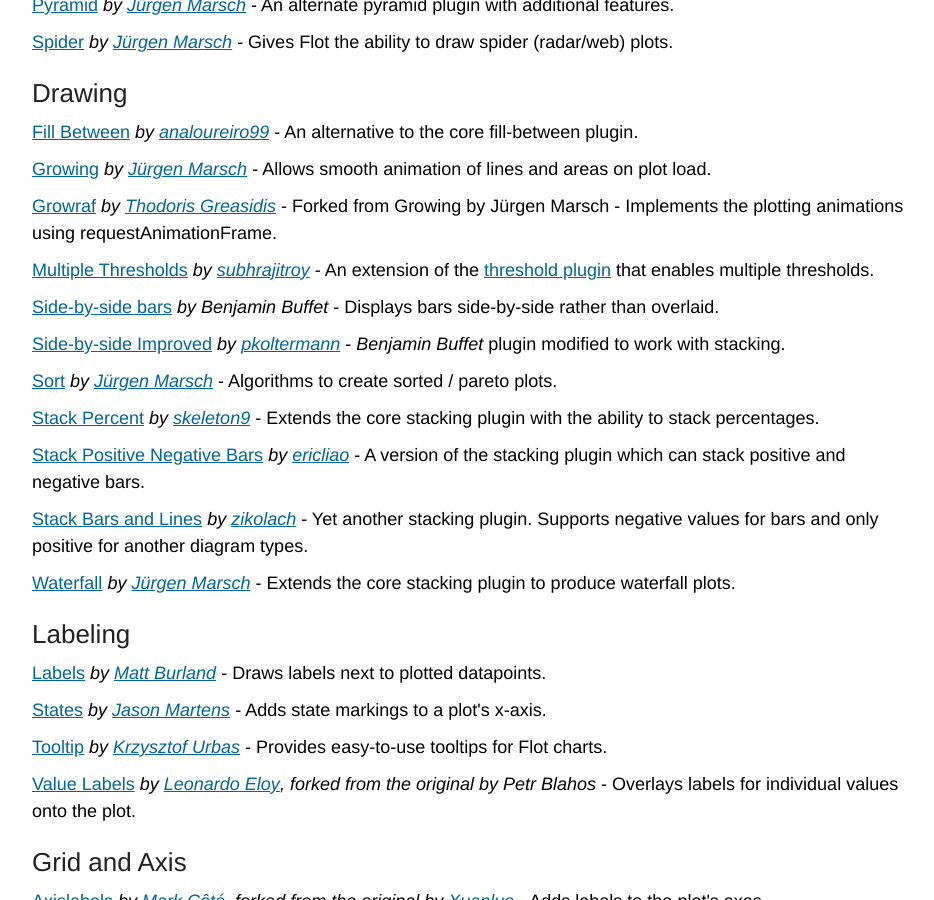
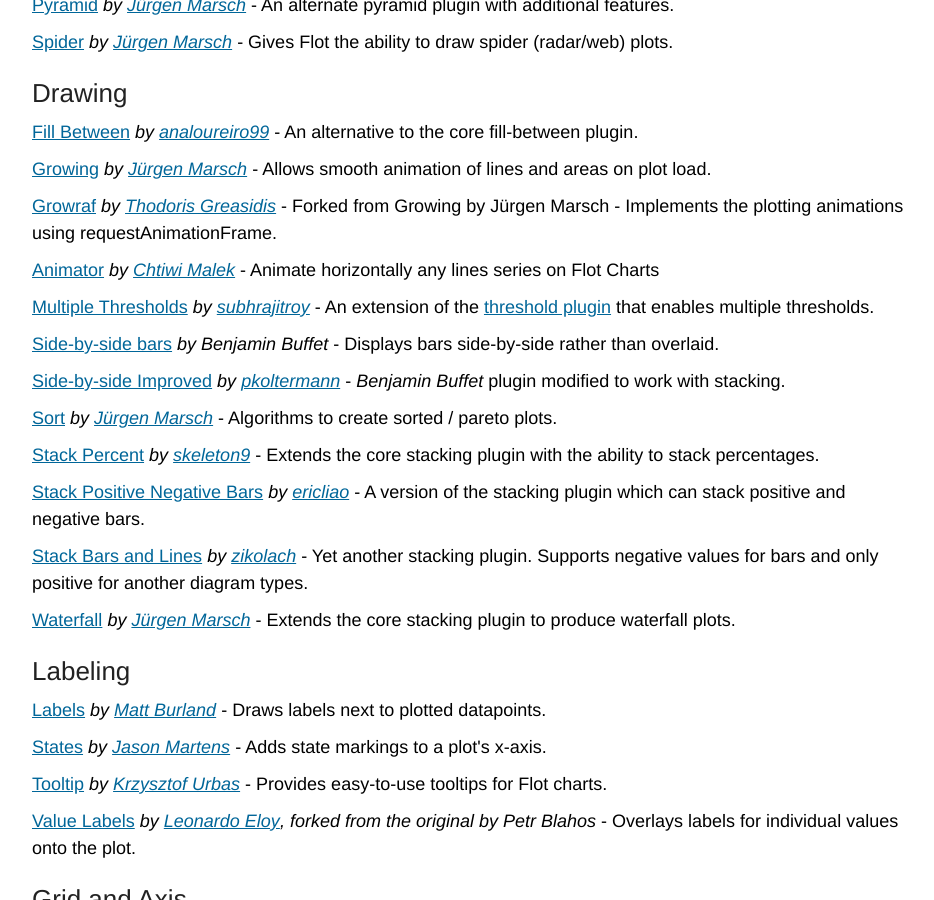
Before and after one commit to flot/flot.github.com, a Jekyll site: the page built from plugins/index.html, in a window 1280 px wide and 900 px high, scrolled down 793 px. Shown: the whole window, without its empty margins (168-1102 px from the left). Built offline with Jekyll 4.4.1, drawn with Linux system fonts in a browser that asks for light colours; Markdown is read by kramdown in place of the engine named in the settings.

Commit message:
Update index.html

```diff
--- a/plugins/index.html
+++ b/plugins/index.html
@@ -69,6 +69,10 @@
 <p><a href="http://thgreasi.github.io/growraf">Growraf</a>
 <em>by <a href="https://github.com/thgreasi">Thodoris Greasidis</a></em> -
 Forked from Growing by Jürgen Marsch - Implements the plotting animations using requestAnimationFrame.</p>
+
+<p><a href="http://www.codicode.com/art/jquery_flot_animator.aspx">Animator</a>
+<em>by <a href="https://github.com/Codicode">Chtiwi Malek</a></em> -
+Animate horizontally any lines series on Flot Charts</p>
 
 <p><a href="https://github.com/subhrajitroy/Flot-plugin">Multiple Thresholds</a>
 <em>by <a href="https://github.com/subhrajitroy">subhrajitroy</a></em> -
```
